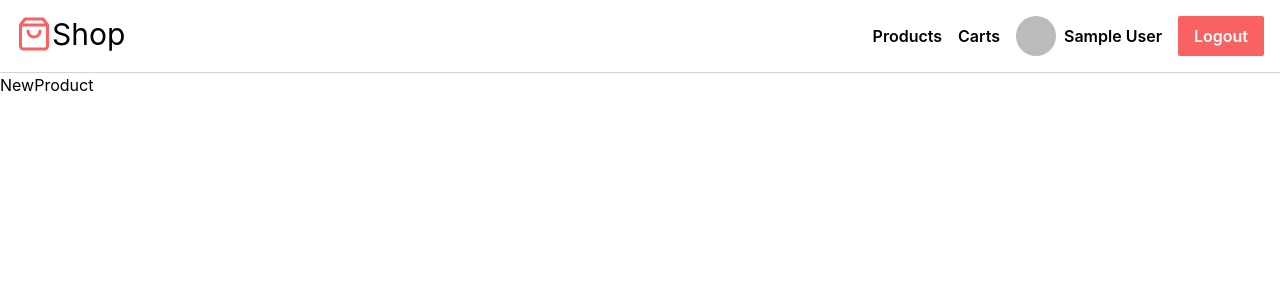
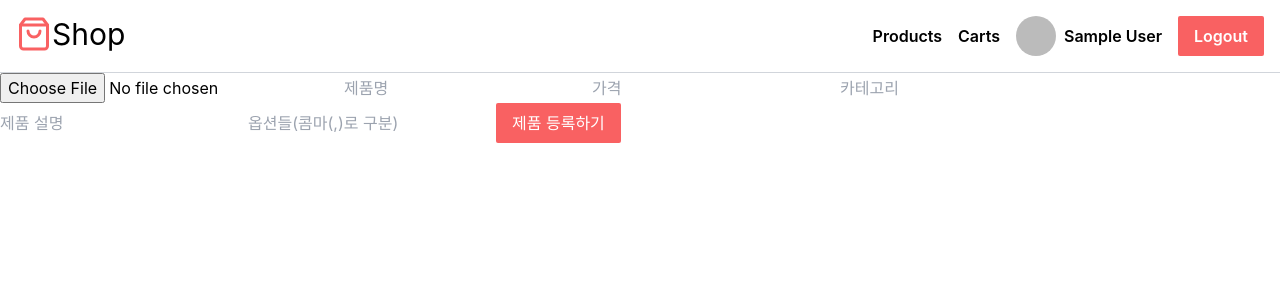
Before and after one commit to woong-garden/React_my_shop, a React (Create React App) app: page /products/new in a window 1280 px wide. Shown: the top 300 px of the page. Built offline with nearby package versions, Linux system fonts and the light colour scheme; no server answers; the database is empty; sample sign-in values are in the browser's storage.

Commit message:
:sparkles:Feat: newproduct 만들기
-1: newproduct 만들기
-2: img파일 cloudinary 연결
-3: 주소창에 경로입력하고 들어올시 경로보호, 오류처리
-4: 경로보호할때 user 정보 localStorage에 저장

```diff
--- a/src/App.js
+++ b/src/App.js
@@ -1,15 +1,16 @@
 import React from "react";
 import { Outlet } from 'react-router-dom';
+import { AuthContextProvider } from "./components/context/AuthContext";
 import Navbar from "./components/Navbar";
 
 
 function App() {
 
   return (
-    <>
+    <AuthContextProvider>
       <Navbar />
       <Outlet />
-    </>
+    </AuthContextProvider>
   );
 }
 
--- a/src/api/firebase.js
+++ b/src/api/firebase.js
@@ -23,8 +23,13 @@ export function login() {
         .catch(console.error);
 }
 
+const LogoutPagehadle = () => {
+    window.location.href='/'
+}
+
 export function logout() {
     signOut(auth)
+    LogoutPagehadle()
     .catch(console.error);
 }
 
--- /dev/null
+++ b/src/api/uploader.js
@@ -0,0 +1,11 @@
+export async function uploadImage(file) {
+    const data = new FormData();
+    data.append('file', file)
+    data.append('upload_preset', process.env.REACT_APP_CLOUDINARY_PRESET);
+    return fetch(process.env.REACT_APP_CLOUDINARY_URL, {
+        method: 'POST',
+        body: data
+    })
+    .then((res) => res.json())
+    .then((data) => data.url);
+}
--- a/src/components/Navbar.jsx
+++ b/src/components/Navbar.jsx
@@ -1,20 +1,12 @@
-import React, { useEffect, useState } from 'react';
 import { Link } from 'react-router-dom';
 import { FiShoppingBag } from 'react-icons/fi';
 import { BsFillPencilFill } from 'react-icons/bs';
-import { login, logout, onUserStateChange } from '../api/firebase';
 import User from './User';
 import Button from './ui/Button';
+import { useAuthContext } from './context/AuthContext';
 
 function Navbar(props) {
-    const [user, setUser] = useState();
-
-    useEffect(() => {
-        onUserStateChange((user) => {
-            console.log(user)
-            setUser(user);
-        })
-    },[])
+    const {user, login, logout} = useAuthContext();
 
     return (
         <header className='flex justify-between border-b border-gray-300 p-4'>
@@ -31,12 +23,9 @@ function Navbar(props) {
                     <Link to='/products/new' className='text-2xl'>
                         <BsFillPencilFill />
                     </Link>)}
-
                 {user && <User user={user} />}
                 {user ? <Button text={'Logout'} onClick={logout}>Logout</Button> : <Button text={'Login'} onClick={login}>Login</Button>}
-
             </nav>
-
         </header>
     );
 }
--- /dev/null
+++ b/src/components/context/AuthContext.jsx
@@ -0,0 +1,34 @@
+import { createContext, useContext, useState, useEffect } from "react";
+import { login, logout, onUserStateChange } from "../../api/firebase";
+
+const AuthContext = createContext();
+
+export function AuthContextProvider({children}) {
+    const [user, setUser] = useState(() => {return readUserFromLocalStorage()});
+
+    useEffect(() => {
+        onUserStateChange((user) => {
+            setUser(user);
+        })
+    },[])
+
+    //로컬스토리지에 저장
+    useEffect(() => {
+        localStorage.setItem('user', JSON.stringify(user))
+    },[user])
+
+    return <AuthContext.Provider value={{ user, login: login, logout: logout }}>
+                {children}
+            </AuthContext.Provider>
+}
+
+//로컬스토리지 사용
+function readUserFromLocalStorage() {
+    const userInfo = localStorage.getItem('user')
+    return userInfo ? JSON.parse(userInfo) : null
+}
+
+
+export function useAuthContext() {
+    return useContext(AuthContext);
+}
--- a/src/index.js
+++ b/src/index.js
@@ -10,6 +10,7 @@ import NewProduct from "./pages/NewProduct";
 import NotFound from "./pages/NotFound";
 import ProductDetail from "./pages/ProductDetail";
 import { createBrowserRouter, RouterProvider } from "react-router-dom";
+import ProtectedRoute from './pages/ProtectedRoute';
 
 const router = createBrowserRouter([{
   path: '/',
@@ -18,9 +19,13 @@ const router = createBrowserRouter([{
   children: [
     { index: true, path: '/', element: <Home /> },
     { path: '/products', element: <Allproducts /> },
-    { path: '/products/new', element: <NewProduct />},
+    { path: '/products/new', element: <ProtectedRoute requireAdmin>
+                                        <NewProduct />
+                                      </ProtectedRoute>},
     { path: '/products/:id', element: <ProductDetail />},
-    { path: '/carts', element: <MyCart />},
+    { path: '/carts', element: <ProtectedRoute>
+                                <MyCart />
+                              </ProtectedRoute>},
   ]
 }])
 
@@ -31,7 +36,4 @@ root.render(
   </React.StrictMode>
 );
 
-// If you want to start measuring performance in your app, pass a function
-// to log results (for example: reportWebVitals(console.log))
-// or send to an analytics endpoint. Learn more: https://bit.ly/CRA-vitals
 reportWebVitals();
--- a/src/pages/NewProduct.jsx
+++ b/src/pages/NewProduct.jsx
@@ -1,11 +1,133 @@
-import React from 'react';
+import React, { useState } from "react";
+import { uploadImage } from "../api/uploader";
+import Button from "../components/ui/Button";
 
 function NewProduct(props) {
+    const [product, setProduct] = useState({});
+    const [file, setFile] = useState();
+
+    const handleSubmit = (e) => {
+        e.preventDefault();
+        uploadImage(file)
+        .then(url => {
+            console.log(url)
+            // Firebase에 새로운 제품을 추가함
+        })
+    };
+    const handleChange = (e) => {
+        const { name, value, files } = e.target;
+        if (name === "file") {
+            setFile(files && files[0]);
+            console.log(e.target.files)
+            return;
+        }
+        setProduct((product) => ({ ...product, [name]: value }));
+    };
+
     return (
-        <div>
-            NewProduct
-        </div>
+        <section>
+            {file && <img src={URL.createObjectURL(file)} alt='local file' />}
+            <form onSubmit={handleSubmit}>
+                <input
+                    type="file"
+                    accept="image/*"
+                    name="file"
+                    required
+                    onChange={handleChange}
+                />
+                <input
+                    type="text"
+                    name="title"
+                    value={product.title ?? ""}
+                    placeholder="제품명"
+                    required
+                    onChange={handleChange}
+                />
+                <input
+                    type="number"
+                    name="price"
+                    value={product.price ?? ""}
+                    placeholder="가격"
+                    required
+                    onChange={handleChange}
+                />
+                <input
+                    type="text"
+                    name="category"
+                    value={product.category ?? ""}
+                    placeholder="카테고리"
+                    required
+                    onChange={handleChange}
+                />
+                <input
+                    type="text"
+                    name="description"
+                    value={product.description ?? ""}
+                    placeholder="제품 설명"
+                    required
+                    onChange={handleChange}
+                />
+                <input
+                    type="text"
+                    name="options"
+                    value={product.options ?? ""}
+                    placeholder="옵션들(콤마(,)로 구분)"
+                    required
+                    onChange={handleChange}
+                />
+                <Button text={'제품 등록하기'}/>
+            </form>
+        </section>
     );
 }
 
+// function NewProduct(props) {
+
+//     const [myData, setMyData] = useState({});
+
+//     const InputSubmit = (e) => {
+//         e.preventDefault();
+//         if (
+//             !myData.img &&
+//             !myData.title &&
+//             !myData.price &&
+//             !myData.gender &&
+//             !myData.explanation &&
+//             !myData.size
+//         ) {
+//             console.log('수정된항목이없음')
+//         } else{
+//             console.log('정상', myData)
+//         }
+//     }
+//     const onChangeInput = (e) => {
+//         setMyData({...myData, [e.target.name]: e.target.value})
+//     }
+
+//     return (
+//         <div>
+//             <form className='flex flex-col items-center ' onSubmit={InputSubmit}>
+//                 <input type='file' name='img' onChange={onChangeInput}/>
+//                 <input type='text' placeholder='제품명' onChange={onChangeInput} name='title' />
+//                 <input type='number' placeholder='가격'onChange={onChangeInput} name='price' />
+//                 <select name='gender' onChange={onChangeInput}>
+//                     <option value=''>성별</option>
+//                     <option value='male'>남자</option>
+//                     <option value='female'>여자</option>
+//                 </select>
+//                 <input type='text' placeholder='설명' onChange={onChangeInput} name='explanation'  />
+//                 <select name='size' onChange={onChangeInput}>
+//                     <option value=''>사이즈</option>
+//                     <option value='S'>S</option>
+//                     <option value='M'>M</option>
+//                     <option value='L'>L</option>
+//                     <option value='XL'>XL</option>
+//                 </select>
+//                 <Button type='submit' text={'제품 등록하기'}>제품 등록하기</Button>
+//             </form>
+
+//         </div>
+//     );
+// }
+
 export default NewProduct;
--- /dev/null
+++ b/src/pages/ProtectedRoute.jsx
@@ -0,0 +1,19 @@
+import React,{useEffect} from 'react';
+import { useNavigate } from 'react-router-dom';
+import { useAuthContext } from '../components/context/AuthContext';
+
+function ProtectedRoute({ children, requireAdmin }) {
+    const {user} = useAuthContext();
+    const navigate = useNavigate();
+
+    useEffect(() => {
+        if(!user || (requireAdmin && !user.isAdmin)){
+        alert('잘못된경로야')
+        navigate('/', { replace: true });
+        }
+    },[])
+
+    return children;
+}
+
+export default ProtectedRoute;
```
